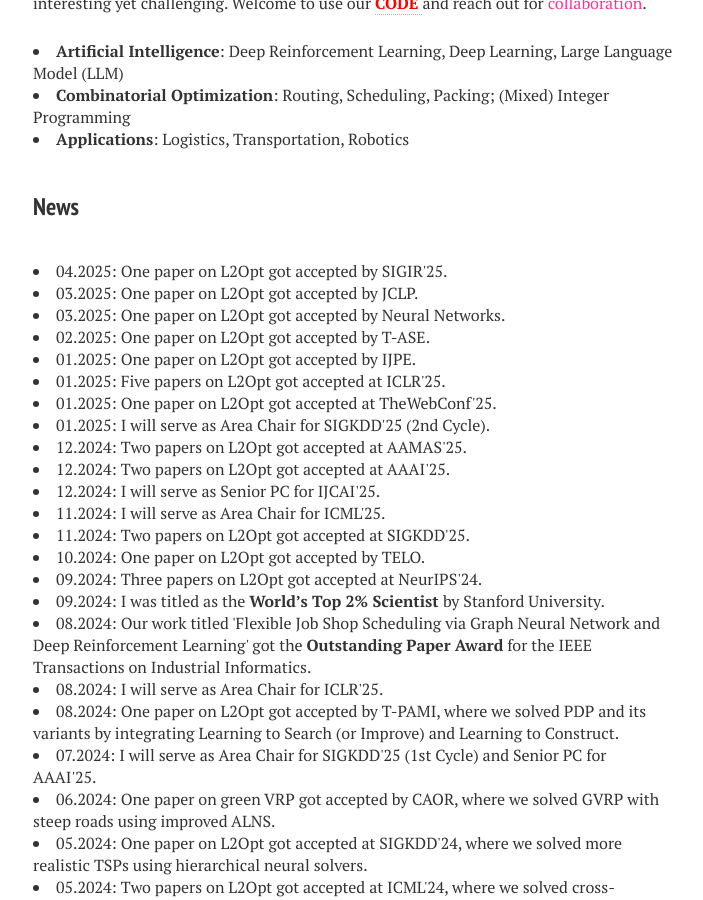
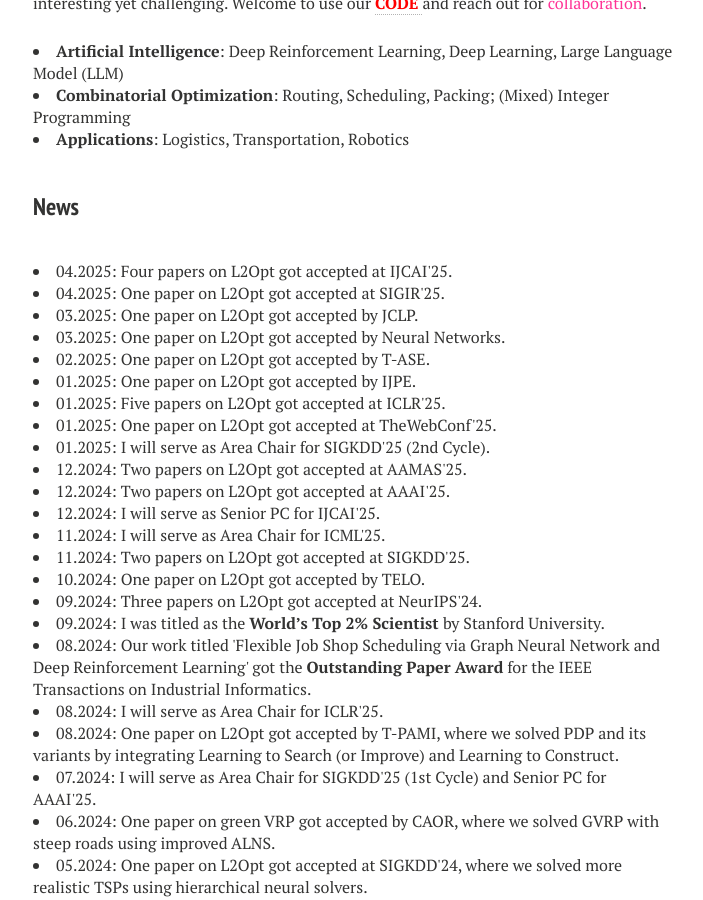
Before and after one commit to zhiguangcaosg/zhiguangcaosg.github.io, a Jekyll site: the page built from index.md, in a window 1280 px wide and 900 px high, scrolled down 812 px. Shown: the whole window, without its empty margins (287-990 px from the left). Built offline with Jekyll 4.4.1, drawn with Linux system fonts in a browser that asks for light colours; nearby versions of some CDN libraries.

Commit message:
Update index.md

```diff
--- a/index.md
+++ b/index.md
@@ -40,7 +40,11 @@ image: banner1.png
 <h3 style="margin-bottom:-8px;padding-top:20px;">News</h3> <br>
 
 <li>
-04.2025:  One paper on L2Opt got accepted by SIGIR'25.
+04.2025:  Four papers on L2Opt got accepted at IJCAI'25.
+</li>
+
+<li>
+04.2025:  One paper on L2Opt got accepted at SIGIR'25.
 </li>
 
 <li>
```
